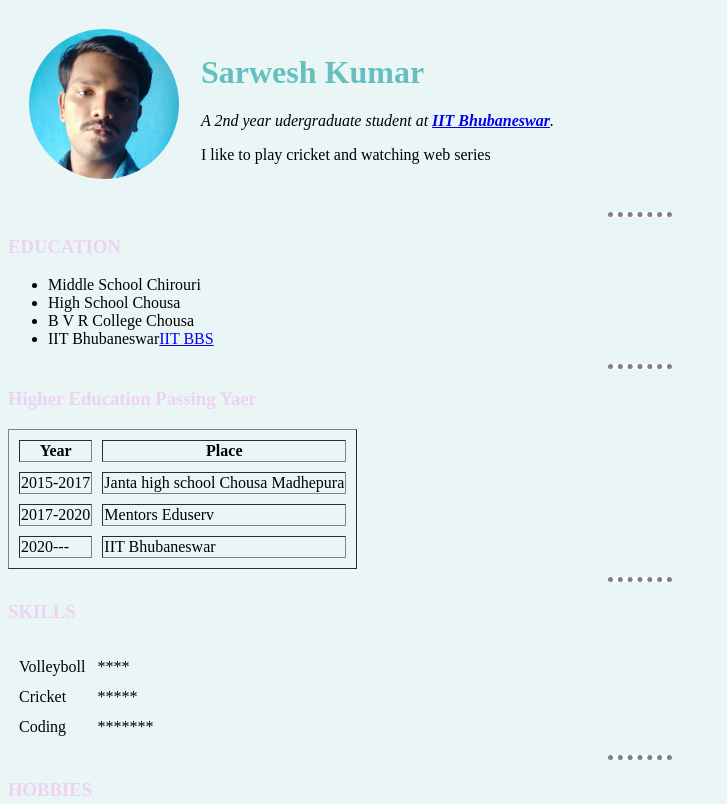
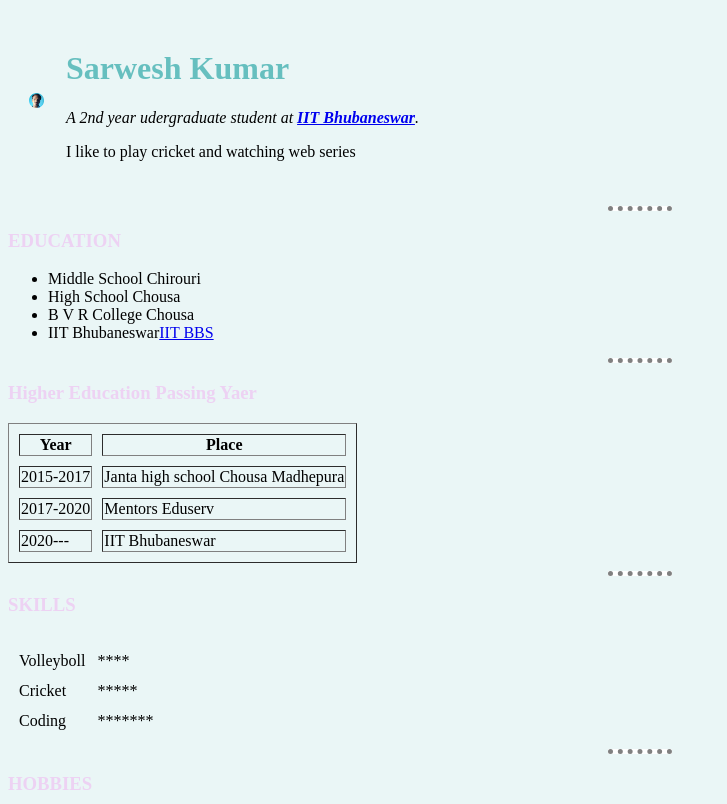
Before and after one commit to sarwesh123/CV, a plain HTML site: page index.html in a window 1280 px wide. Shown: the top 804 px of the page, without its empty margins (0-727 px from the left). Drawn offline with Linux system fonts and the light colour scheme.

Commit message:
Update styles.css

```diff
--- a/CSS/styles.css
+++ b/CSS/styles.css
@@ -19,8 +19,9 @@ width: 5%;
 }
 
 img{
-  height: 150px;
-  width: 150px;
+
+  height: 15px;
+  width: 15px;
 }
 
 h1{
```
